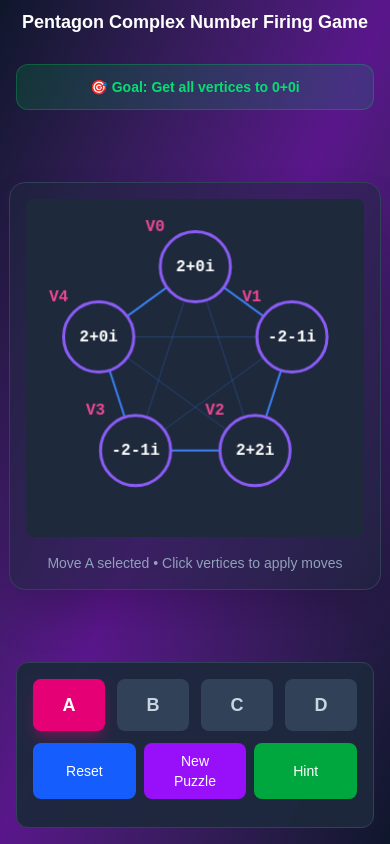
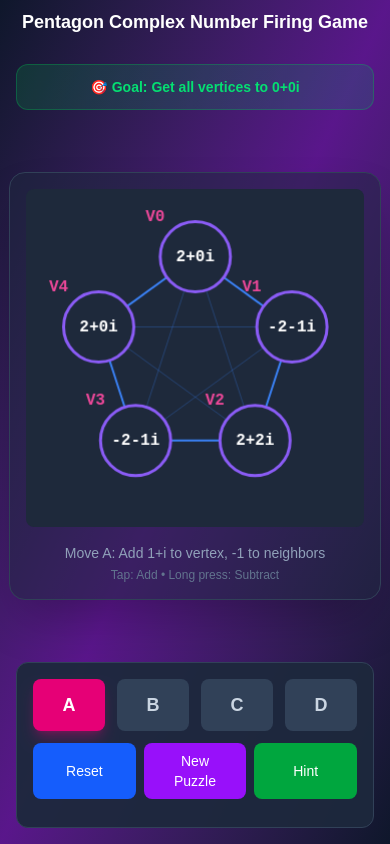
Before and after one commit to mikeion/pentagon-game, a Next.js app in the folder pentagon-webapp/: page / in a window 390 px wide. Built offline with nearby package versions, Linux system fonts and the light colour scheme.

Commit message:
Improve mobile UX with move descriptions
- Show current move effect below pentagon instead of generic text
- Add tap/long-press instructions for mobile users
- Mobile users can now see what each move does without hover tooltips

```diff
--- a/pentagon-webapp/src/components/GameCanvas.tsx
+++ b/pentagon-webapp/src/components/GameCanvas.tsx
@@ -2,6 +2,13 @@
 
 import { useEffect, useRef, useState, useCallback } from 'react';
 import { GameState, VertexPosition } from '@/types/game';
+
+const moveDescriptions = {
+  'A': 'Add 1+i to vertex, -1 to neighbors',
+  'B': 'Add -1+i to vertex, -i to neighbors',
+  'C': 'Add -1-i to vertex, +1 to neighbors',
+  'D': 'Add 1-i to vertex, +i to neighbors',
+};
 
 interface GameCanvasProps {
   gameState: GameState;
@@ -233,8 +240,11 @@ export default function GameCanvas({ gameState, onVertexClick }: GameCanvasProps
         <p className="text-slate-400 text-sm">
           {gameState.isWon
             ? "🎉 Puzzle Solved! Try a new goal."
-            : `Move ${gameState.currentMoveType} selected • Click vertices to apply moves`
+            : `Move ${gameState.currentMoveType}: ${moveDescriptions[gameState.currentMoveType]}`
           }
+        </p>
+        <p className="text-slate-500 text-xs mt-1">
+          Tap: Add • Long press: Subtract
         </p>
       </div>
     </div>
```
